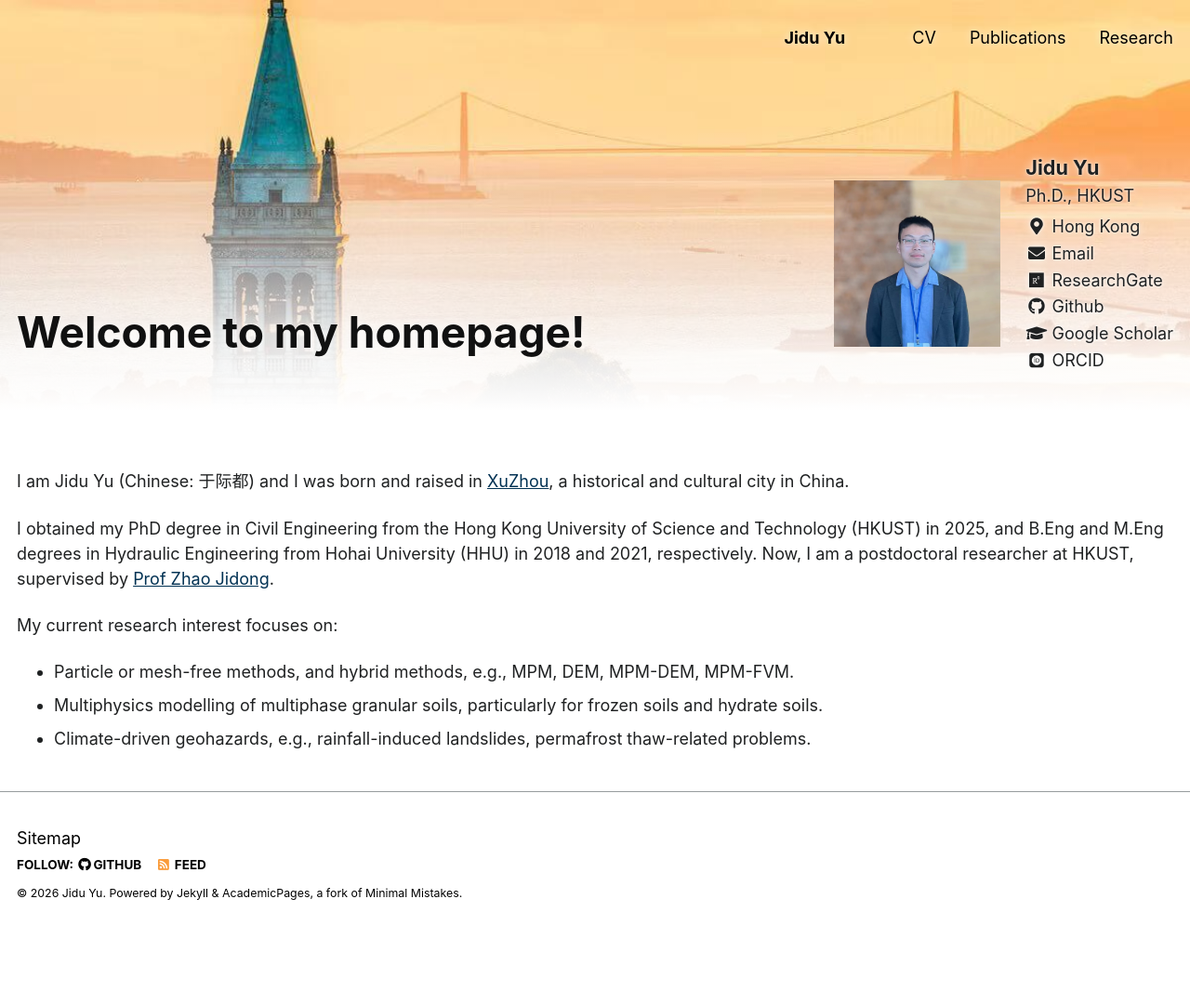
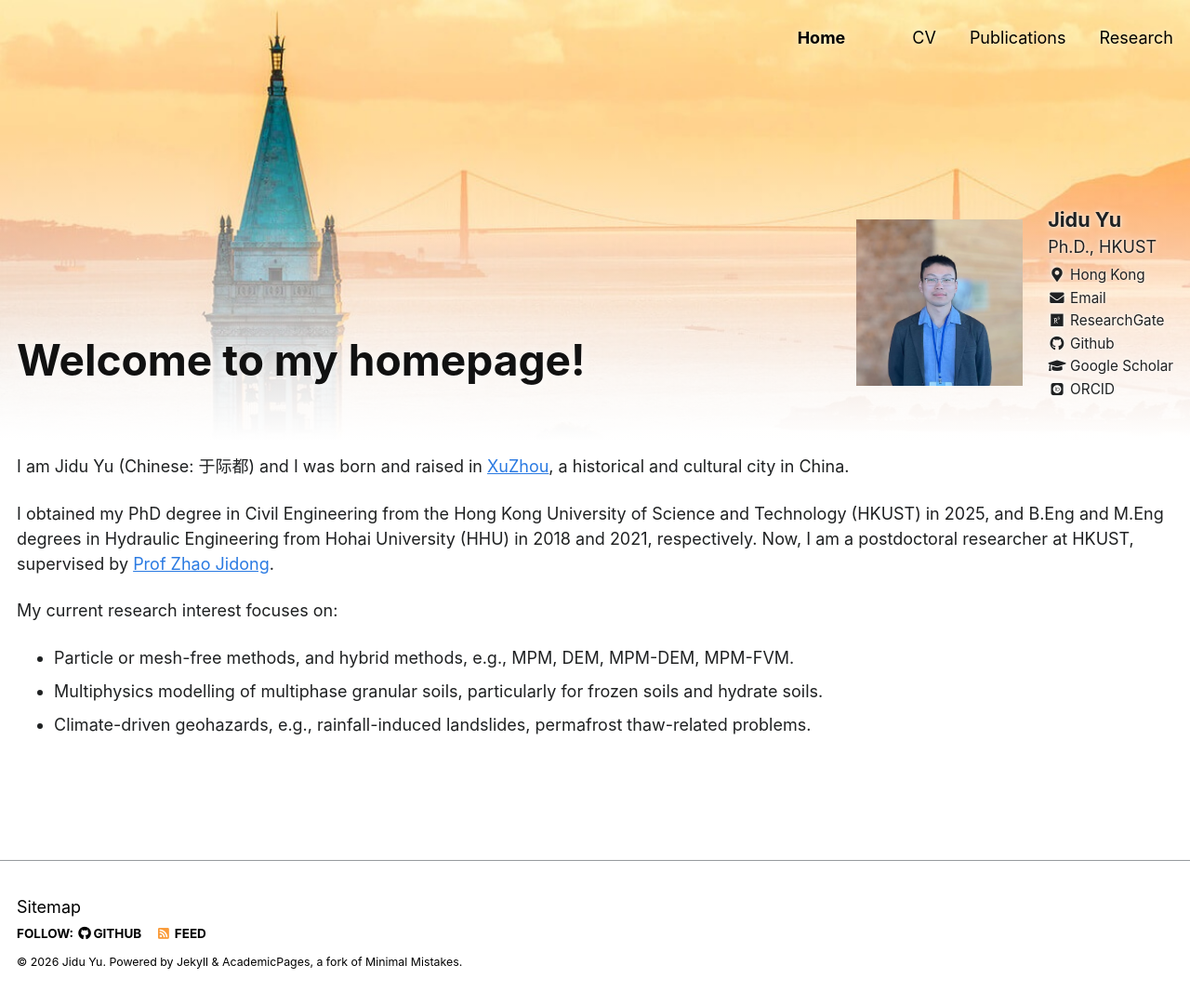
Before and after one commit to yujidu/yujidu.github.io, a Jekyll site: the page built from _pages/aboutme.md, in a window 1280 px wide. Shown: the whole page at 93% size. Built offline with Jekyll 4.4.1, drawn with Linux system fonts in a browser that asks for light colours; some web fonts are replaced; before the commit the page ends 1006 px from its top, so only the background shows below that.

Commit message:
New banner photo, tighter intro spacing, light-blue links, Home nav label
Co-Authored-By: Claude Opus 5.5 <noreply@anthropic.com>
Claude-Session: https://claude.ai/code/session_01CtadbDehUMWbEMdjGRSUo3

```diff
--- a/_includes/masthead.html
+++ b/_includes/masthead.html
@@ -6,7 +6,7 @@
       <nav id="site-nav" class="greedy-nav">
         <button><div class="navicon"></div></button>
         <ul class="visible-links">
-          <li class="masthead__menu-item masthead__menu-item--lg"><a href="{{ base_path }}/">{{ site.title }}</a></li>
+          <li class="masthead__menu-item masthead__menu-item--lg"><a href="{{ base_path }}/">Home</a></li>
           {% for link in site.data.navigation.main %}
             {% if link.url contains 'http' %}
               {% assign domain = '' %}
--- a/_sass/_home.scss
+++ b/_sass/_home.scss
@@ -33,7 +33,13 @@
 /* Full-width banner: always shows the whole photo */
 .home-hero {
   position: relative;
-  margin-bottom: 1em;
+  margin-bottom: 0;
+}
+
+/* Pull the intro text up into the faded part of the photo */
+.has-hero #main {
+  position: relative;
+  margin-top: -2.5vw;
 }
 
 .home-hero__image {
@@ -119,7 +125,7 @@
   list-style: none;
   margin: 0.3em 0 0;
   padding: 0;
-  font-size: 1rem;
+  font-size: 0.85rem;
 
   li {
     margin: 0.1em 0;
@@ -161,6 +167,7 @@
   margin-left: 0;
   margin-right: 0;
   padding-left: 0;
+  padding-bottom: 4em;  /* breathing room above the footer */
 }
 
 /* Section with a title and a "See more" link */
--- a/_sass/_variables.scss
+++ b/_sass/_variables.scss
@@ -71,7 +71,7 @@ $danger-color               : #ee5f5b;
 $info-color                 : #962570;
 
 /* links */
-$link-color                 : #003153;  /* Prussian blue */
+$link-color                 : #2a7ae2;  /* light blue */
 $link-color-hover           : mix(#000, $link-color, 25%);
 $link-color-visited         : mix(#fff, $link-color, 25%);
 $masthead-link-color        : #000;
```
Also changed, not shown: images/berkeley.jpg.
